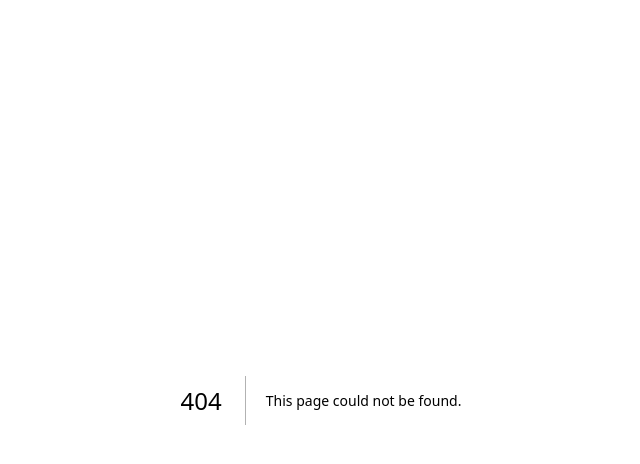
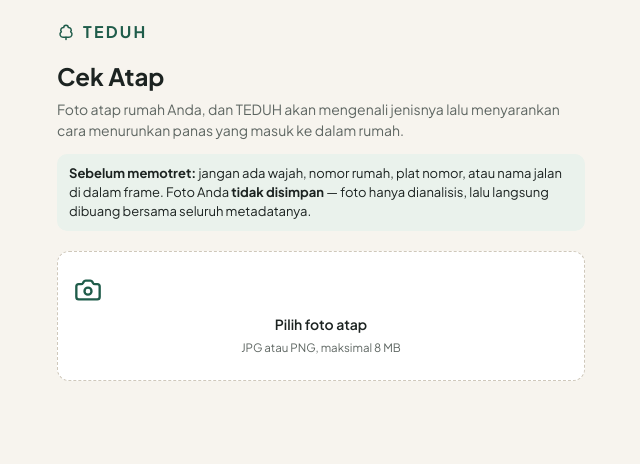
Before and after one commit to ahmadsyafiqkamil/teduh, a Next.js app in the folder web/: page /cek-atap in a window 1280 px wide. Before the commit this address had no page. Shown: the top 464 px of the page, without its empty margins (319-959 px from the left). Built offline with nearby package versions, Linux system fonts and the light colour scheme.

Commit message:
feat(web): tambah halaman Cek Atap ramah ponsel
Peringatan privasi dan larangan memotret detail identitas muncul SEBELUM pemilih
berkas, karena memberitahu setelah foto terkirim bukan kendali privasi.

Co-Authored-By: the model 5 <noreply@anthropic.com>

```diff
--- /dev/null
+++ b/web/app/cek-atap/page.module.css
@@ -0,0 +1,106 @@
+.page {
+  max-width: 560px;
+  margin: 0 auto;
+  padding: var(--space-9) var(--space-8) var(--space-11);
+}
+
+.brand {
+  display: inline-flex;
+  align-items: center;
+  gap: var(--space-4);
+  color: var(--color-canopy);
+  font-size: var(--text-logo);
+  font-weight: 700;
+  letter-spacing: 0.14em;
+  text-decoration: none;
+}
+
+.title {
+  margin: var(--space-8) 0 var(--space-4);
+  font-size: var(--text-kelurahan);
+  font-weight: 700;
+  line-height: var(--leading-heading);
+}
+
+.lead {
+  font-size: var(--text-body);
+  line-height: var(--leading-prose);
+  color: var(--color-ink-secondary);
+}
+
+.privacy {
+  margin-top: var(--space-6);
+  padding: var(--space-5) var(--space-6);
+  background: var(--color-canopy-tint);
+  border-radius: var(--radius-md);
+  font-size: var(--text-secondary);
+  line-height: var(--leading-caption);
+}
+
+.picker {
+  display: block;
+  margin-top: var(--space-9);
+  padding: var(--space-11) var(--space-8);
+  border: 1.5px dashed var(--color-border-strong);
+  border-radius: var(--radius-lg);
+  background: var(--color-surface);
+  text-align: center;
+  cursor: pointer;
+}
+
+.picker:hover,
+.picker:focus-within {
+  border-color: var(--color-canopy);
+  background: var(--color-canopy-tint-hover);
+}
+
+.picker input {
+  position: absolute;
+  width: 1px;
+  height: 1px;
+  opacity: 0;
+}
+
+.preview {
+  width: 100%;
+  margin-top: var(--space-8);
+  border-radius: var(--radius-lg);
+}
+
+.alert {
+  margin-top: var(--space-8);
+  padding: var(--space-6) var(--space-7);
+  border: 2px solid var(--color-hot-strong);
+  border-radius: var(--radius-md);
+  background: #fff;
+  color: var(--color-hot-strong);
+  font-size: var(--text-body);
+  font-weight: 600;
+  line-height: var(--leading-body);
+}
+
+.card {
+  margin-top: var(--space-8);
+  padding: var(--space-7);
+  border: 1px solid var(--color-border);
+  border-radius: var(--radius-lg);
+  background: var(--color-surface);
+}
+
+.row {
+  display: flex;
+  justify-content: space-between;
+  gap: var(--space-5);
+  padding: var(--space-3) 0;
+  font-size: var(--text-secondary);
+  border-bottom: 1px solid var(--color-border-row);
+}
+
+.error {
+  margin-top: var(--space-8);
+  padding: var(--space-6);
+  border: 1px solid var(--color-hot-strong);
+  border-radius: var(--radius-md);
+  color: var(--color-hot-strong);
+  font-size: var(--text-secondary);
+}
--- /dev/null
+++ b/web/app/cek-atap/page.tsx
@@ -0,0 +1,156 @@
+'use client';
+
+/**
+ * Citizen-facing roof check. Mobile first: this is the one screen a resident opens on a
+ * phone, so it is a single narrow column with a large tap target.
+ *
+ * The privacy notice and the "do not photograph identifying details" instruction appear
+ * BEFORE the file picker. Telling someone their photo was fine to send after they have sent
+ * it is not a privacy control.
+ */
+
+import { Camera, TreeDeciduous } from 'lucide-react';
+import Link from 'next/link';
+import { useState } from 'react';
+import { postRoof } from '@/lib/api';
+import { formatPercent } from '@/lib/format';
+import type { RoofResponse } from '@/lib/types';
+import styles from './page.module.css';
+
+const MATERIAL_LABELS: Record<string, string> = {
+  clay_tile: 'Genteng tanah liat',
+  concrete_tile: 'Genteng beton',
+  metal_sheet: 'Seng atau metal',
+  concrete_slab: 'Pelat beton',
+  asbestos_cement: 'Asbes (semen berserat)',
+  other: 'Lainnya',
+  unknown: 'Belum bisa dipastikan',
+};
+
+const FORM_LABELS: Record<string, string> = {
+  flat: 'Datar',
+  pitched: 'Miring',
+  mixed: 'Campuran',
+  unknown: 'Belum bisa dipastikan',
+};
+
+const ACTION_LABELS: Record<string, string> = {
+  cool_roof: 'Cat cool roof (pemantul panas)',
+  green_roof: 'Green roof (atap hijau)',
+  maintain_shade: 'Pertahankan peneduh pohon',
+  consult_professional: 'Konsultasi tenaga profesional',
+  retake_photo: 'Perlu foto ulang',
+};
+
+export default function CekAtap() {
+  const [result, setResult] = useState<RoofResponse | null>(null);
+  const [error, setError] = useState<string | null>(null);
+  const [previewUrl, setPreviewUrl] = useState<string | null>(null);
+  const [busy, setBusy] = useState(false);
+
+  async function handleFile(file: File | undefined) {
+    if (!file) return;
+    setBusy(true);
+    setError(null);
+    setResult(null);
+    setPreviewUrl(URL.createObjectURL(file));
+    try {
+      setResult(await postRoof(file));
+    } catch (cause) {
+      setError(cause instanceof Error ? cause.message : 'Analisis gagal.');
+    } finally {
+      setBusy(false);
+    }
+  }
+
+  return (
+    <main className={styles.page}>
+      <Link href="/" className={styles.brand}>
+        <TreeDeciduous size={18} aria-hidden="true" />
+        TEDUH
+      </Link>
+
+      <h1 className={styles.title}>Cek Atap</h1>
+      <p className={styles.lead}>
+        Foto atap rumah Anda, dan TEDUH akan mengenali jenisnya lalu menyarankan cara
+        menurunkan panas yang masuk ke dalam rumah.
+      </p>
+
+      <div className={styles.privacy}>
+        <strong>Sebelum memotret:</strong> jangan ada wajah, nomor rumah, plat nomor, atau
+        nama jalan di dalam frame. Foto Anda <strong>tidak disimpan</strong> — foto hanya
+        dianalisis, lalu langsung dibuang bersama seluruh metadatanya.
+      </div>
+
+      <label className={styles.picker}>
+        <Camera size={28} aria-hidden="true" color="var(--color-canopy)" />
+        <div style={{ marginTop: 'var(--space-5)', fontWeight: 600 }}>
+          {busy ? 'Menganalisis foto…' : 'Pilih foto atap'}
+        </div>
+        <div style={{ marginTop: 'var(--space-2)', fontSize: 'var(--text-kicker)', color: 'var(--color-ink-secondary)' }}>
+          JPG atau PNG, maksimal 8 MB
+        </div>
+        <input
+          type="file"
+          accept="image/jpeg,image/png"
+          aria-label="Pilih foto atap"
+          disabled={busy}
+          onChange={(event) => handleFile(event.target.files?.[0])}
+        />
+      </label>
+
+      {previewUrl && <img src={previewUrl} alt="Pratinjau foto atap" className={styles.preview} />}
+
+      {error && <div className={styles.error}>{error}</div>}
+
+      {result && (
+        <>
+          {result.recommendation.safety.length > 0 && (
+            <div className={styles.alert} role="alert">
+              {result.recommendation.safety.map((line) => (
+                <p key={line} style={{ margin: '0 0 var(--space-4)' }}>
+                  {line}
+                </p>
+              ))}
+            </div>
+          )}
+
+          <div className={styles.card}>
+            <h2 style={{ margin: 0, fontSize: 'var(--text-section)' }}>
+              {ACTION_LABELS[result.recommendation.action] ?? result.recommendation.action}
+            </h2>
+            <p style={{ fontSize: 'var(--text-body)', lineHeight: 'var(--leading-prose)' }}>
+              {result.recommendation.reason}
+            </p>
+            {result.guidance && (
+              <p style={{ fontSize: 'var(--text-secondary)', color: 'var(--color-ink-secondary)' }}>
+                {result.guidance}
+              </p>
+            )}
+          </div>
+
+          <div className={styles.card}>
+            <span className="kicker">YANG TERLIHAT DI FOTO</span>
+            <div className={styles.row}>
+              <span>Bentuk atap</span>
+              <strong>{FORM_LABELS[result.roof.roof_form] ?? result.roof.roof_form}</strong>
+            </div>
+            <div className={styles.row}>
+              <span>Material</span>
+              <strong>{MATERIAL_LABELS[result.roof.material] ?? result.roof.material}</strong>
+            </div>
+            <div className={styles.row}>
+              <span>Keyakinan analisis</span>
+              <strong>{formatPercent(result.roof.confidence, 0)}</strong>
+            </div>
+            {result.roof.notes && (
+              <p style={{ fontSize: 'var(--text-kicker)', color: 'var(--color-ink-secondary)' }}>
+                {result.roof.notes}
+              </p>
+            )}
+          </div>
+        </>
+      )}
+    </main>
+  );
+}
```
Also changed, not shown: 1 other file (tests, documents, lock files or other folders).
